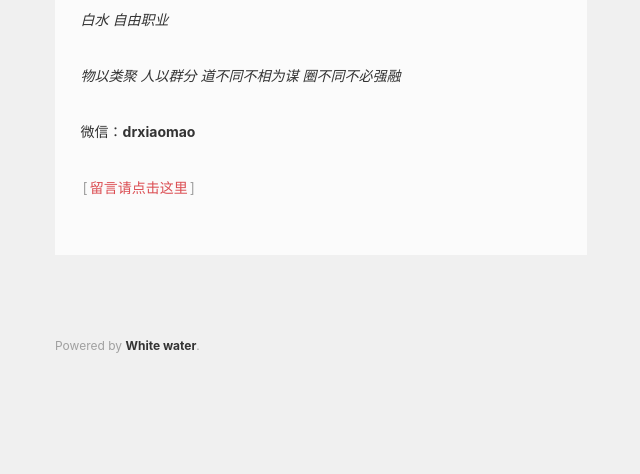
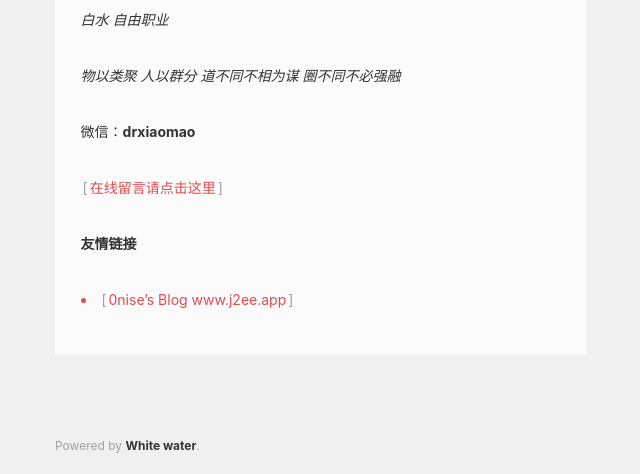
Before and after one commit to zkmnnssm/zkmnnssm, a plain HTML site: page about/index.html in a window 1280 px wide. Shown: the part 554-1028 px from the top of the page, without its empty margins (319-959 px from the left). Before the commit the page ends 928 px from the top, so only its background shows below. Drawn offline with Linux system fonts and the light colour scheme.

Commit message:
Site updated: 2019-05-04 08:49:29

```diff
--- a/about/index.html
+++ b/about/index.html
@@ -2,7 +2,11 @@
 <p><em>白水 自由职业</em>  </p>
 <p><em>物以类聚 人以群分 道不同不相为谋 圈不同不必强融</em></p>
 <p>微信：<strong>drxiaomao</strong></p>
-<p><a href="https://v4rel.h5sys.cn/play/wpvFwfYg" target="_blank" rel="noopener">留言请点击这里</a></p>
+<p><a href="https://v4rel.h5sys.cn/play/wpvFwfYg" target="_blank" rel="noopener">在线留言请点击这里</a></p>
+<p><strong>友情链接</strong></p>
+<ul>
+<li><a href="https://www.j2ee.app/" target="_blank" rel="noopener">0nise’s Blog www.j2ee.app</a></li>
+</ul>
 </div></section></div><div class="container"><ul class="nav"></ul></div><div id="backToTop"><div class="back-arrow back-arrow-left"></div><div class="back-arrow back-arrow-right"></div></div><footer class="container"><div class="rights"><span>Powered by </span><a href="https://bsjs.fun" target="_blank">White water</a><span>.</span></div></footer><script src="/script/jquery.min.js"></script><link rel="stylesheet" href="/fancybox/jquery.fancybox.css"><script src="/fancybox/jquery.fancybox.pack.js"></script><script src="/script/index.js"></script><script>(function(i,s,o,g,r,a,m){i['GoogleAnalyticsObject']=r;i[r]=i[r]||function(){(i[r].q=i[r].q||[]).push(arguments)},i[r].l=1*new Date();a=s.createElement(o),m=s.getElementsByTagName(o)[0];a.async=1;a.src=g;m.parentNode.insertBefore(a,m)})(window,document,'script','//www.google-analytics.com/analytics.js','ga');
 ga('create', 'UA-61220413-1', 'auto');
 ga('send', 'pageview');</script><script src="/script/jquery.min.js"></script><link rel="stylesheet" href="/fancybox/jquery.fancybox.css"><script src="/fancybox/jquery.fancybox.pack.js"></script><script src="/script/index.js"></script><script src="/script/post.js"></script></body></html>
```
